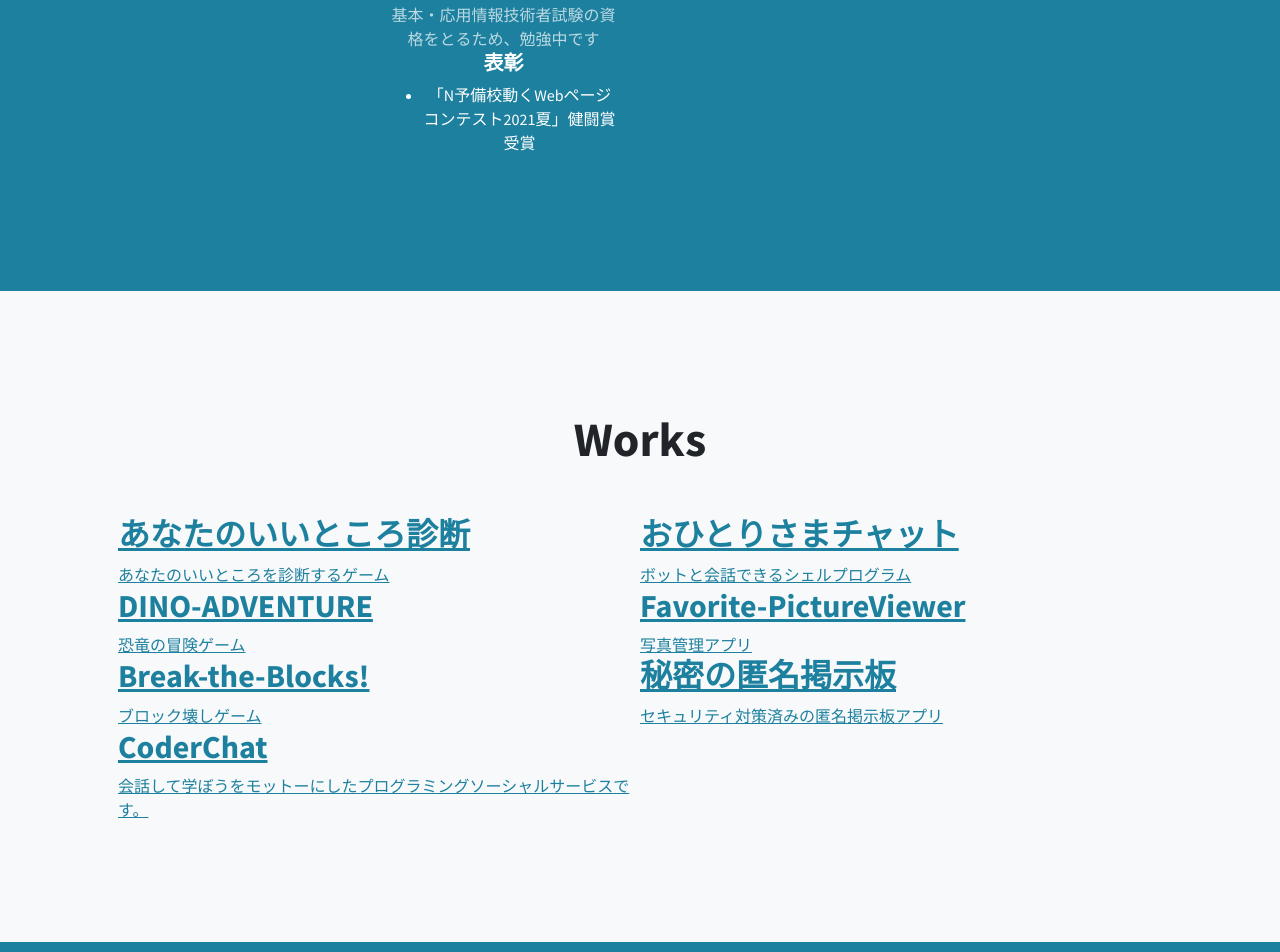
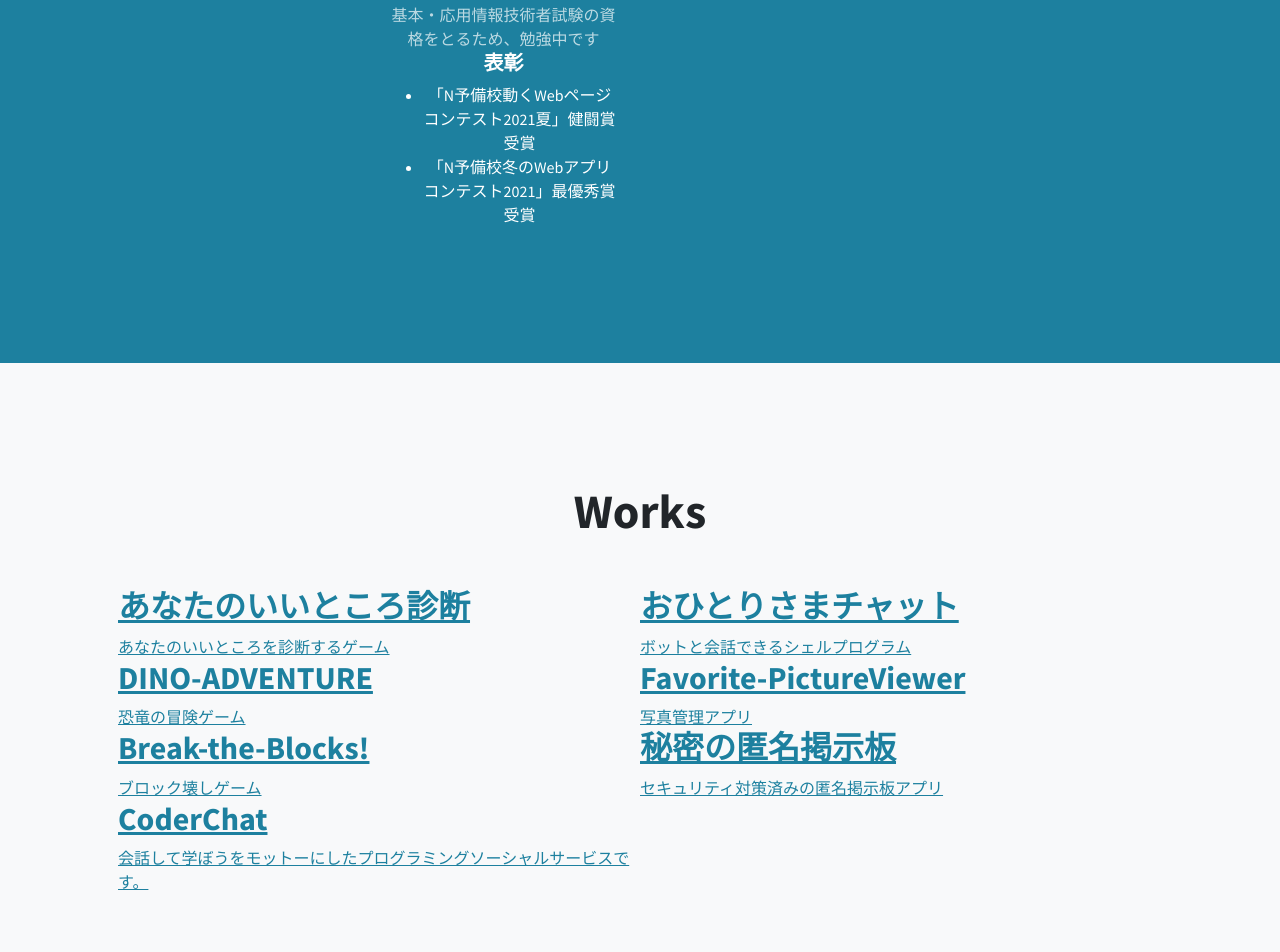
Before and after one commit to kenton116/lp-practice-static, a plain HTML site: page public/index.html in a window 1280 px wide. Shown: the part 1510-2462 px from the top of the page. Drawn offline with nearby package versions, Linux system fonts and the light colour scheme.

Commit message:
表彰追記

```diff
--- a/public/index.html
+++ b/public/index.html
@@ -98,6 +98,7 @@
                             <p class="text-faded mb-0">
                                 <ul>
                                     <li>「N予備校動くWebページコンテスト2021夏」健闘賞受賞</li>
+                                    <li>「N予備校冬のWebアプリコンテスト2021」最優秀賞受賞</li>
                                 </ul>
                             </p>
                         </div>
```
